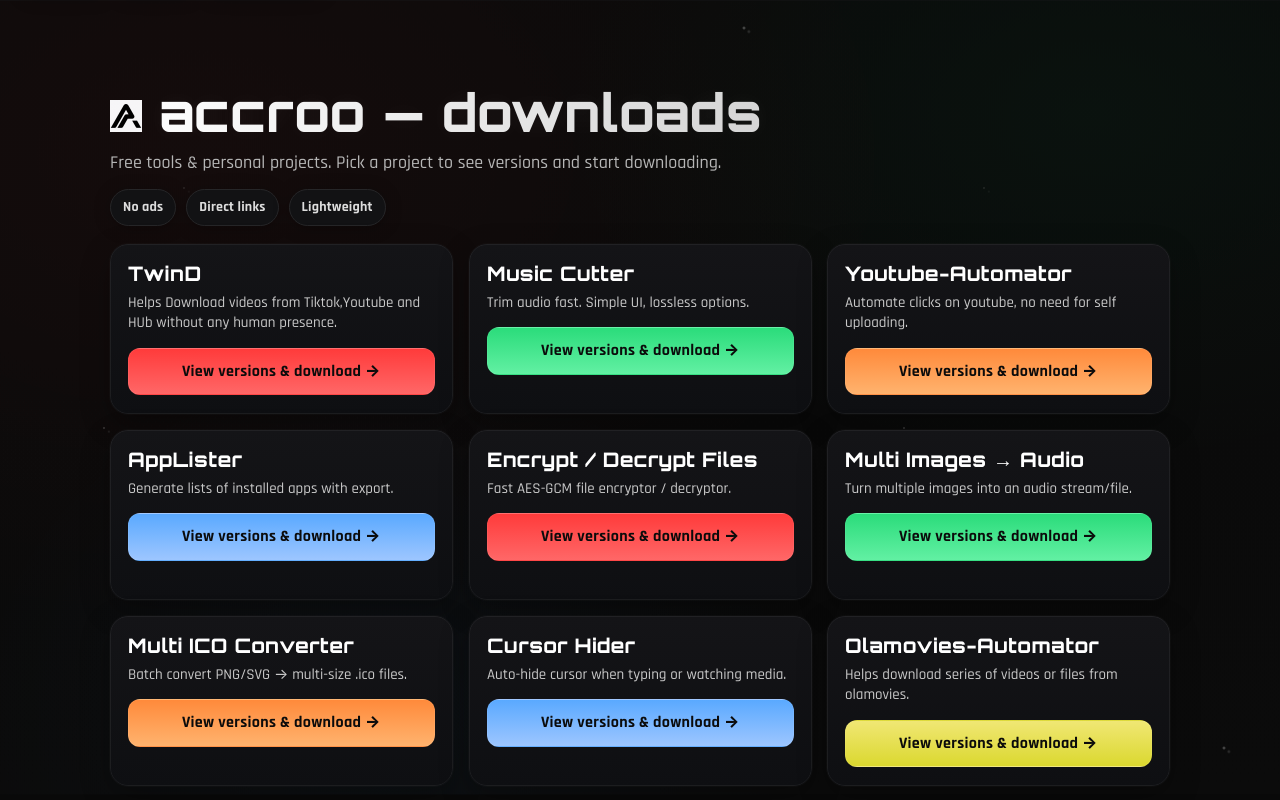
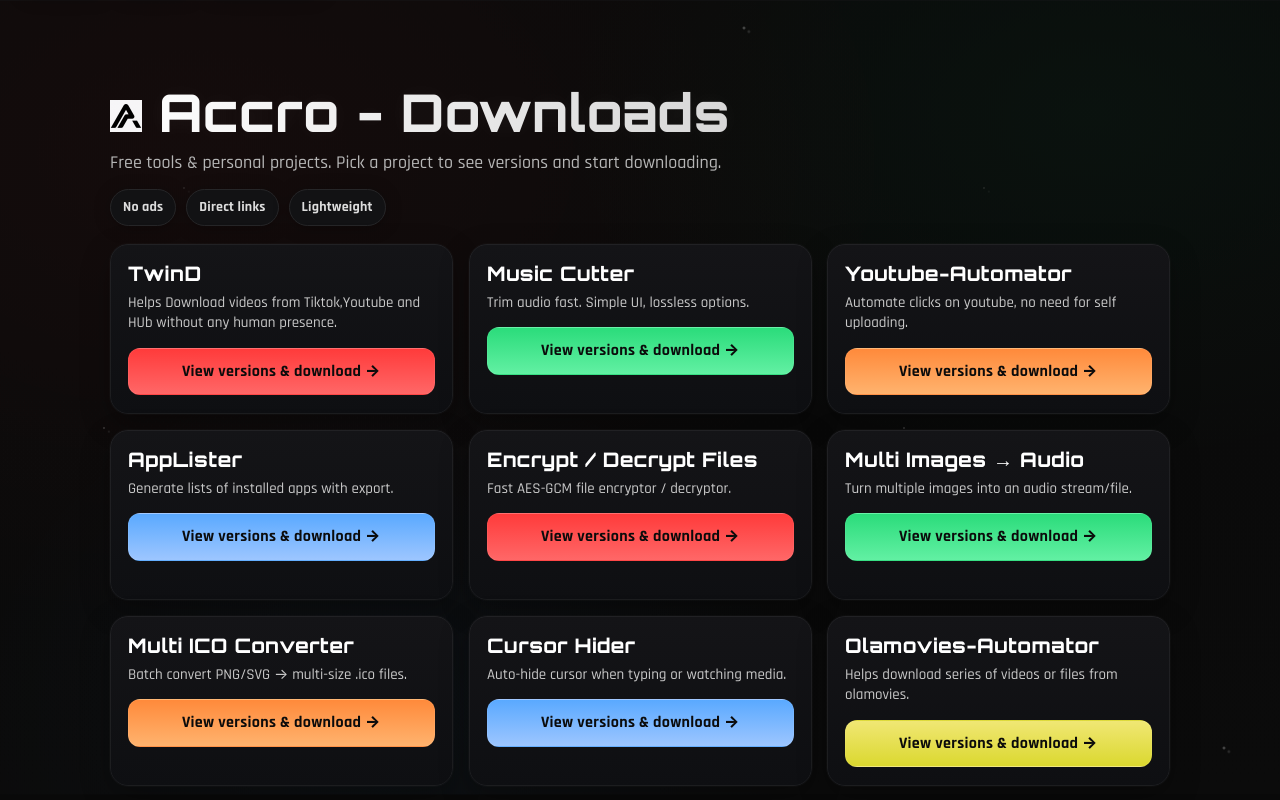
Before and after one commit to Accroon/accroon.github.io, a plain HTML site: page main/index.html in a window 1280 px wide. Shown: the top 800 px of the page. Drawn offline with Linux system fonts and the light colour scheme; no server answers.

Commit message:
Update index.html

```diff
--- a/main/index.html
+++ b/main/index.html
@@ -9,7 +9,7 @@
 <meta name="theme-color" content="#0b0b0b">
   <meta charset="utf-8" />
   <meta name="viewport" content="width=device-width, initial-scale=1" />
-  <title>Accro — Downloads </title>
+  <title>Accro - Download Many Personal Projects | Games | Movies | Anime For Free </title>
 
   <!-- Fonts -->
   <link href="https://fonts.googleapis.com/css2?family=Orbitron:wght@600;800&family=Rajdhani:wght@500;700&display=swap" rel="stylesheet">
@@ -408,7 +408,7 @@
   <header>
   <h1 class="brand">
     <img src="./accro.png" alt="Accro logo" width="32" height="32" loading="lazy" decoding="async">
-    <span>accroo — downloads</span>
+    <span>Accro - Downloads</span>
   </h1>
   <p class="tag">Free tools & personal projects. Pick a project to see versions and start downloading.</p>
   <div class="toolbar">
```
